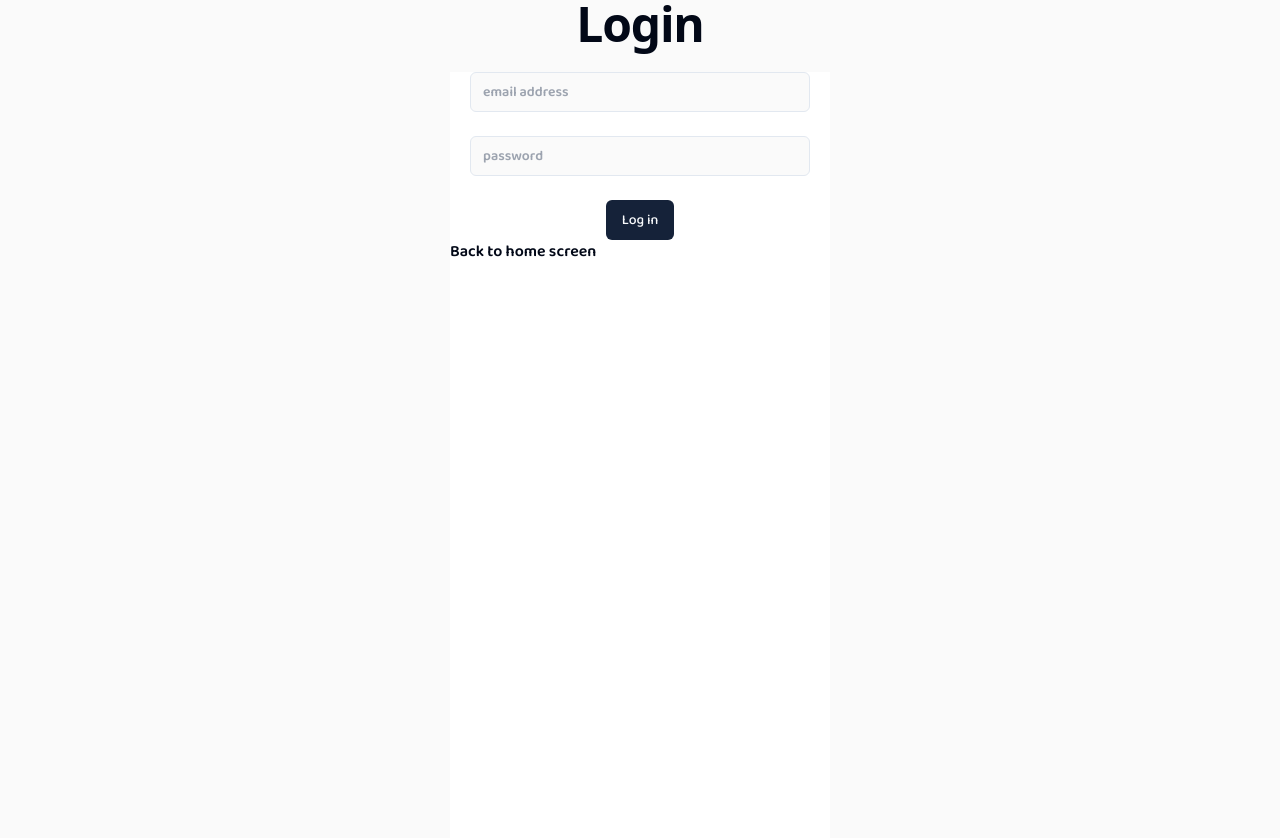
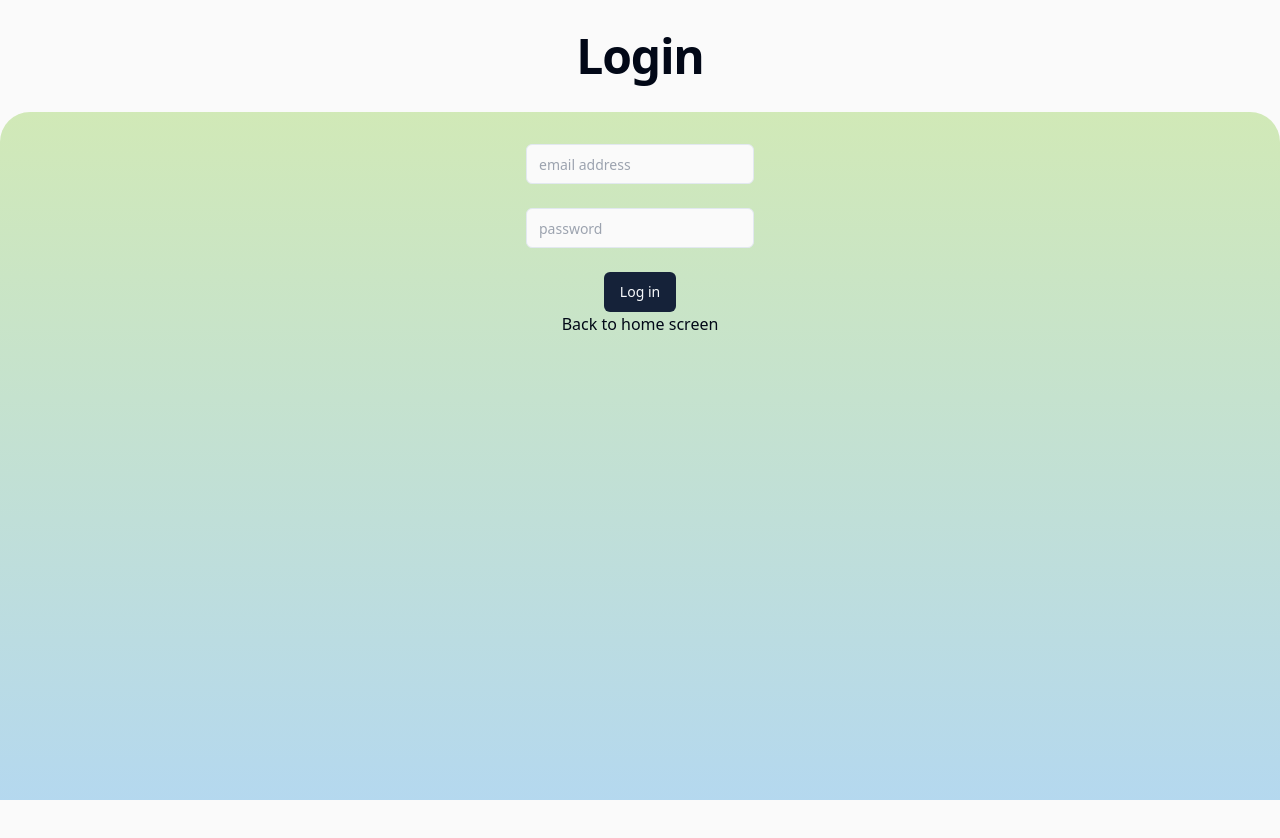
Before and after one commit to Charles-9/group1, a React (Vite) app: page /login in a window 1280 px wide. Shown: the top 838 px of the page. After the commit the page ends 800 px from the top, so only its background shows below. Built offline with nearby package versions, Linux system fonts and the light colour scheme.

Commit message:
fixed login page styling

```diff
--- a/src/Login.tsx
+++ b/src/Login.tsx
@@ -6,13 +6,14 @@ import { Button } from "./components/ui/button"
 const Login: React.FC = () => {
     return (
         <>
-            <h1 className="center-text scroll-m-20 text-4xl font-extrabold tracking-tight lg:text-5xl" >
+            <div className='h-screen flex flex-col'>
+                <h1 className="center-text scroll-m-20 mt-8 text-4xl font-extrabold tracking-tight lg:text-5xl" >
                     Login
                 </h1>
                 <br />
-            <div className='screenDiv'>
+                <div className='flex flex-col items-center flex-grow rounded-tl-[30px] rounded-tr-[30px] mt-2 custom-gradient' >
                     <div style={{ paddingLeft: '20px', paddingRight: '20px' }}>
-                    <Input placeholder='email address' />
+                        <Input className='mt-8' placeholder='email address' />
                         <br />
                         <Input placeholder='password'></Input>
                         <br />
@@ -22,6 +23,7 @@ const Login: React.FC = () => {
                     </Link>
                     <Link to="/"><h2>Back to home screen</h2></Link>
                 </div>
+            </div>
         </>
     );
 };
```
Lines whose indentation alone changed are shown as unchanged.
